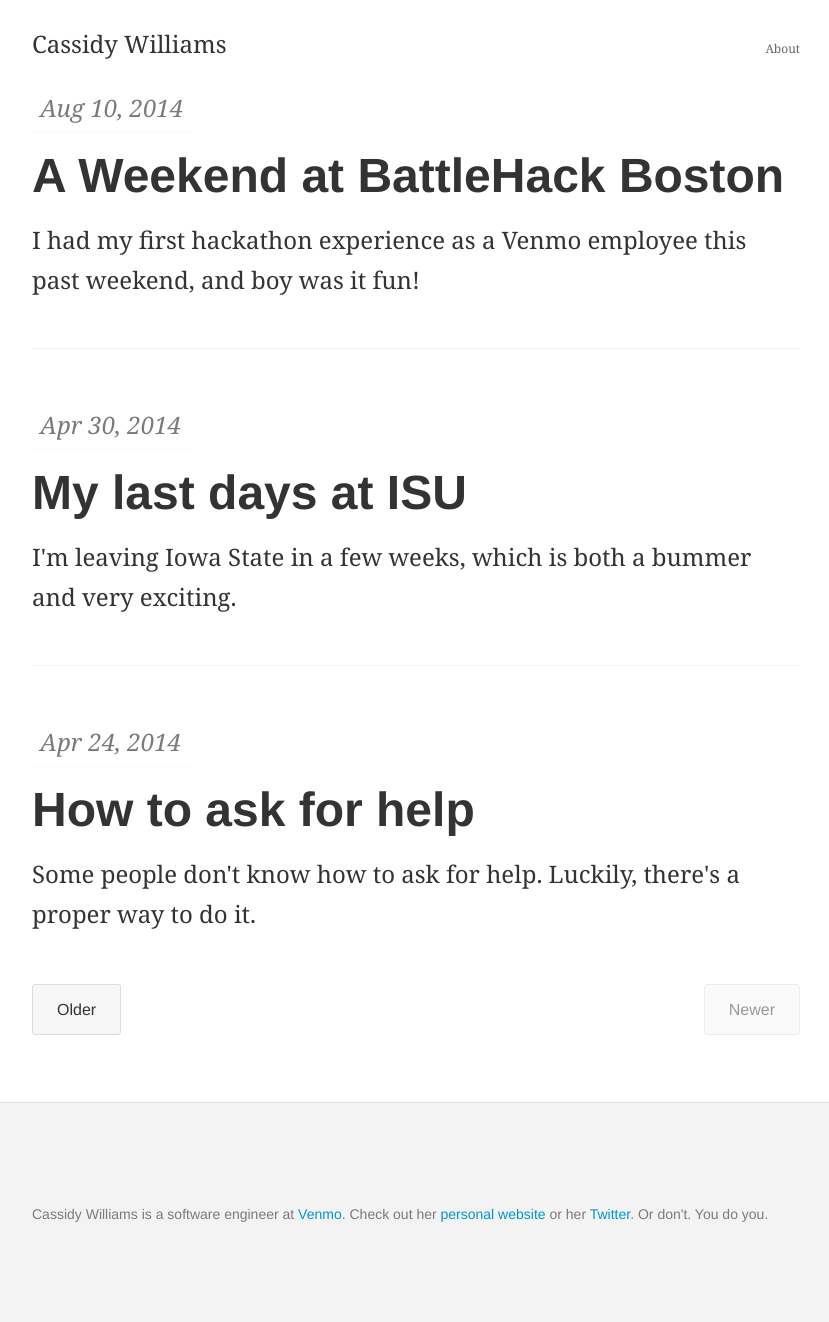
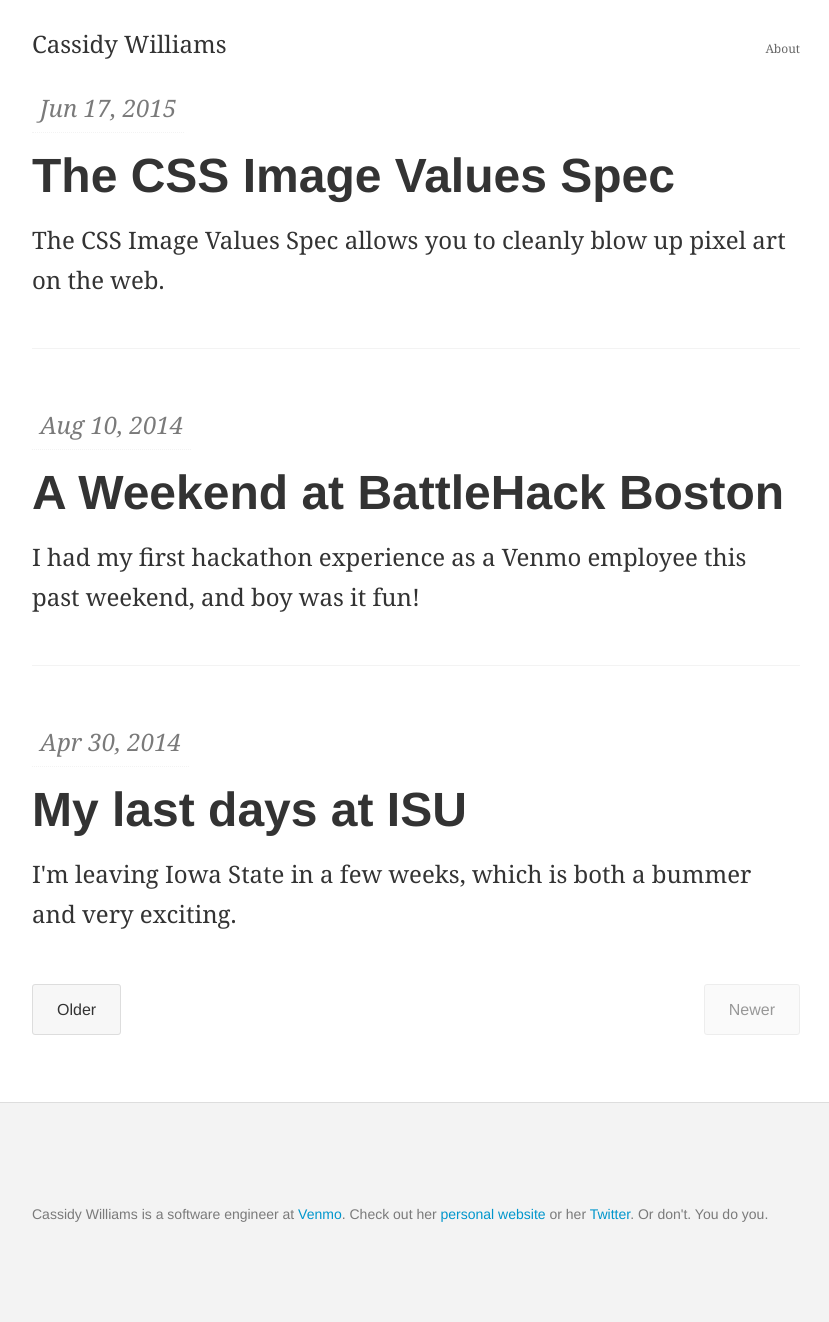
Before and after one commit to cassidoo/cassidoo.github.io, a Jekyll site: the page built from index.html, in a window 1280 px wide. Shown: the whole page, without its empty margins (224-1053 px from the left). Built offline with Jekyll 4.4.1, drawn with Linux system fonts in a browser that asks for light colours; the list of posts is cut into pages by our own code; some of the changed lines change nothing that is shown.

Commit message:
CSS Image Values Spec

```diff
--- /dev/null
+++ b/_posts/2015-06-07-css-image-values-spec.md
@@ -0,0 +1,52 @@
+---
+layout: post
+title: "The CSS Image Values Spec"
+date: 2015-06-17 12:44:00
+summary: The CSS Image Values Spec allows you to cleanly blow up pixel art on the web.
+categories: css technical
+---
+
+I started looking at the [CSS Image Values Specification](http://dev.w3.org/csswg/css-images-3/) recently and was fascinated by it, particularly the [image rendering](http://dev.w3.org/csswg/css-images-3/#the-image-rendering) section.
+
+Say you take a small image sprite, like one that you would use in a video game:
+
+<img src="/assets/linksprite.gif" style="width:32px;" />
+
+Now, when you decide to blow this picture up, something happens that's not totally unexpected.
+
+<img src="/assets/linksprite.gif" style="width:300px;" />
+
+It's all blurry and gross.  As we expect.
+
+But, there's a better way to deal with it.  Add the following into your CSS:
+
+    .image-class {
+
+      /* Firefox */
+      image-rendering: -moz-crisp-edges;
+
+      /* Safari */
+      image-rendering: -webkit-optimize-contrast;
+
+      /* IE */
+      -ms-interpolation-mode: nearest-neighbor;
+
+      /* Everything Else */
+      image-rendering: pixelated;
+
+    }
+
+
+Yes, it's a lot for one effect, but hey.  It's cross-browser.
+
+Now check out your glorious image!
+
+<img src="/assets/linksprite.gif" style="width:300px; image-rendering: -moz-crisp-edges; image-rendering: -webkit-optimize-contrast; -ms-interpolation-mode: nearest-neightbor; image-rendering: pixelated;" />
+
+Whoa!  Beautiful!  So let's dig into this.  Why are there SO many different values?  Well, put simply, each browser just hasn't hit standard yet.  But, it's coming.
+The CSS Image Values spec is still being constantly updated and reviewed.  It only just recently consolidated all of these values (`crisp-edges`, `optimize-contrast`, `nearest-neighbor`, and `pixelated`) by officially standardizing `image-rendering` to have either `pixelated`, `crisp-edges`, or `auto` as its values.
+As you can see [in the example on the spec website](http://dev.w3.org/csswg/css-images-3/#the-image-rendering), `auto` and `crisp-edges` have their own uses, but `pixelated` is best for this pixel art example.
+
+One thing that will be interesting to look out for moving forward is the Microsoft Edge browser.  They're slowly phasing out all of the `-ms` prefixes, so I'm personally curious to see it they're going to use the standard and use `image-rendering: pixelated` or if they're going to stick to the `nearest-neighbor` idea.  Only time will tell.
+
+Enjoy making giant pixelated images, until next time!
```
Also changed, not shown: _posts/2014-08-10-a-weekend-at-battlehack-boston.md (+1 -1 lines), assets/linksprite.gif (added).
